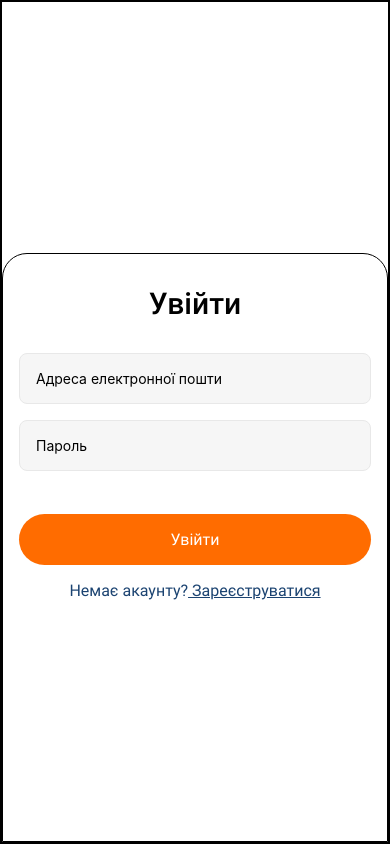
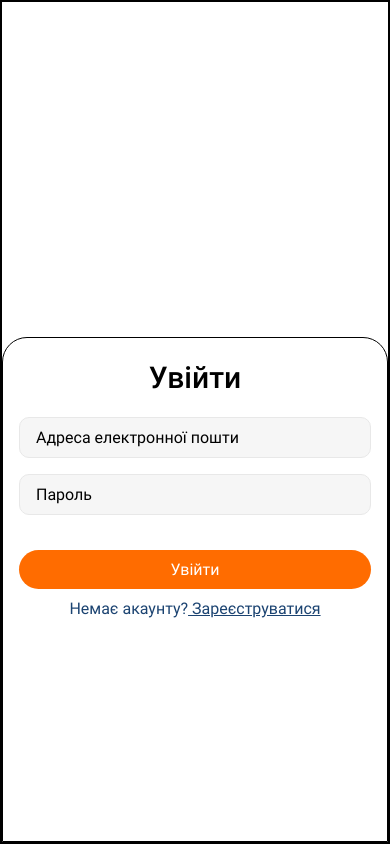
Before and after one commit to Tatiana-Kashcha/AwesomeProject, a React Native app: screen / in a window 390 px wide. Built offline with nearby package versions, Linux system fonts and the light colour scheme.

Commit message:
upd styles

```diff
--- a/src/components/LoginScreen.js
+++ b/src/components/LoginScreen.js
@@ -18,10 +18,13 @@ export default function LoginScreen() {
         <Formik>
           <View style={gStyle.form}>
             <TextInput
-              style={[gStyle.input, styles.input]}
+              style={[gStyle.input, gStyle.textBasic, styles.input]}
               placeholder="Адреса електронної пошти"
             />
-            <TextInput style={gStyle.input} placeholder="Пароль" />
+            <TextInput
+              style={[gStyle.input, gStyle.textBasic]}
+              placeholder="Пароль"
+            />
 
             <TouchableOpacity style={gStyle.button}>
               <Text style={[gStyle.textBasic, gStyle.textButton]}>Увійти</Text>
@@ -39,8 +42,7 @@ export default function LoginScreen() {
 
 const styles = StyleSheet.create({
   thumb: {
-    // flex: 0.6,
-    flex: 0.7,
+    flex: 0.6,
   },
   input: {
     marginTop: 0,
--- a/styles/gStyle.js
+++ b/styles/gStyle.js
@@ -1,17 +1,17 @@
-import { StyleSheet } from 'react-native';
+import { StyleSheet } from "react-native";
 
 /** Глобальні стилі додатку */
 
 export const gStyle = StyleSheet.create({
   container: {
     flex: 1,
-    backgroundColor: '#fff',
-    justifyContent: 'flex-end',
+    backgroundColor: "#fff",
+    justifyContent: "flex-end",
     borderWidth: 1,
   },
   thumb: {
-    backgroundColor: '#fff',
-    alignItems: 'center',
+    backgroundColor: "#fff",
+    alignItems: "center",
     borderWidth: 1,
     borderTopLeftRadius: 25,
     borderTopRightRadius: 25,
@@ -19,41 +19,44 @@ export const gStyle = StyleSheet.create({
     paddingRight: 16,
   },
   textHeader: {
-    fontFamily: 'Roboto-Medium',
+    fontFamily: "Roboto-Medium",
     fontSize: 30,
-    textAlign: 'center',
-    marginTop: 32,
+    textAlign: "center",
+    marginTop: 22,
   },
   textBasic: {
-    fontFamily: 'Roboto-Regular',
+    fontFamily: "Roboto-Regular",
     fontSize: 16,
   },
   form: {
-    width: '100%',
-    marginTop: 32,
+    width: "100%",
+    marginTop: 22,
   },
   input: {
-    borderColor: '#E8E8E8',
-    backgroundColor: '#f6f6f6',
-    width: '100%',
+    paddingTop: 10,
+    paddingBottom: 10,
+    paddingLeft: 16,
+    paddingRight: 16,
+    borderColor: "#E8E8E8",
+    backgroundColor: "#f6f6f6",
+    width: "100%",
     borderWidth: 1,
-    borderRadius: 8,
+    borderRadius: 10,
     marginTop: 16,
-    padding: 16
   },
   button: {
-    paddingTop: 16,
-    paddingBottom: 16,
+    paddingTop: 10,
+    paddingBottom: 10,
     borderRadius: 100,
-    backgroundColor:"#FF6C00",
-    marginTop: 43,
+    backgroundColor: "#FF6C00",
+    marginTop: 35,
   },
   textButton: {
     color: "#ffffff",
     textAlign: "center",
   },
   textDesc: {
-    color: '#1B4371',
-    marginTop: 16,
+    color: "#1B4371",
+    marginTop: 10,
   },
 });
```
